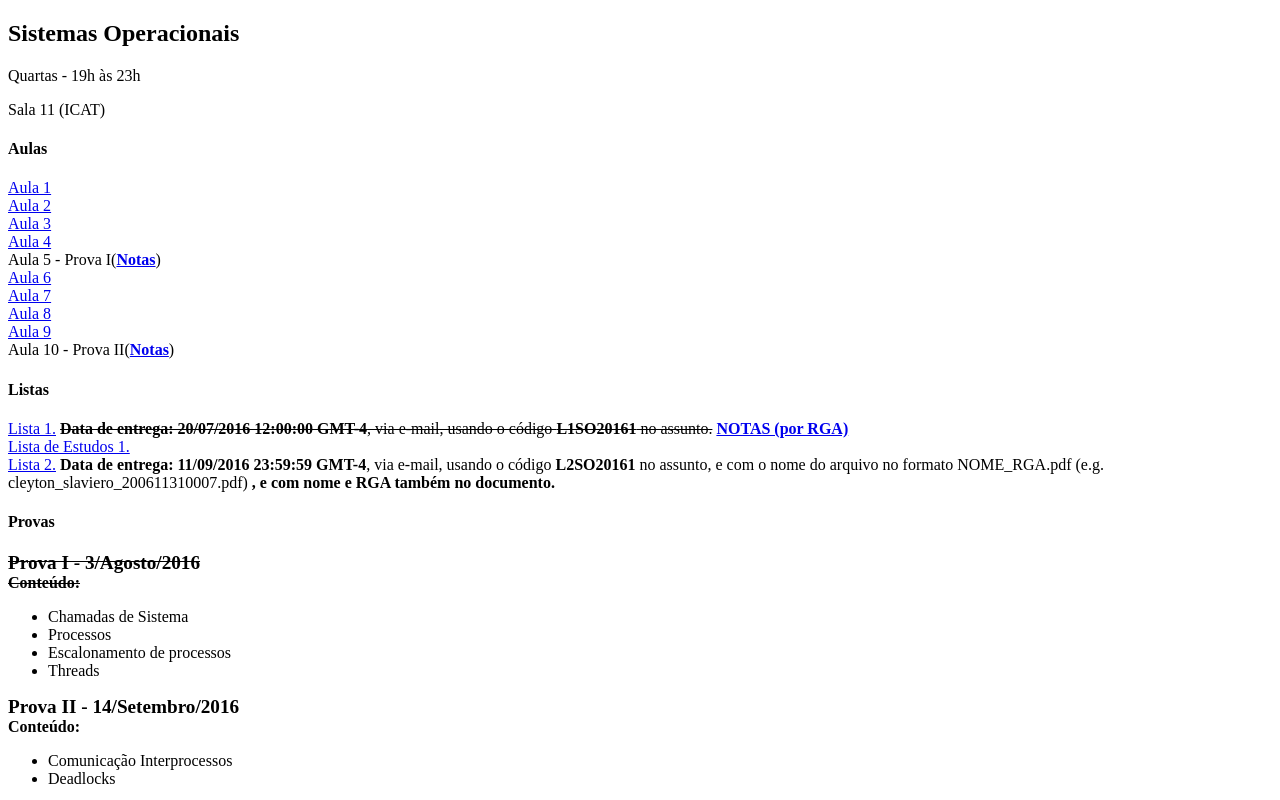
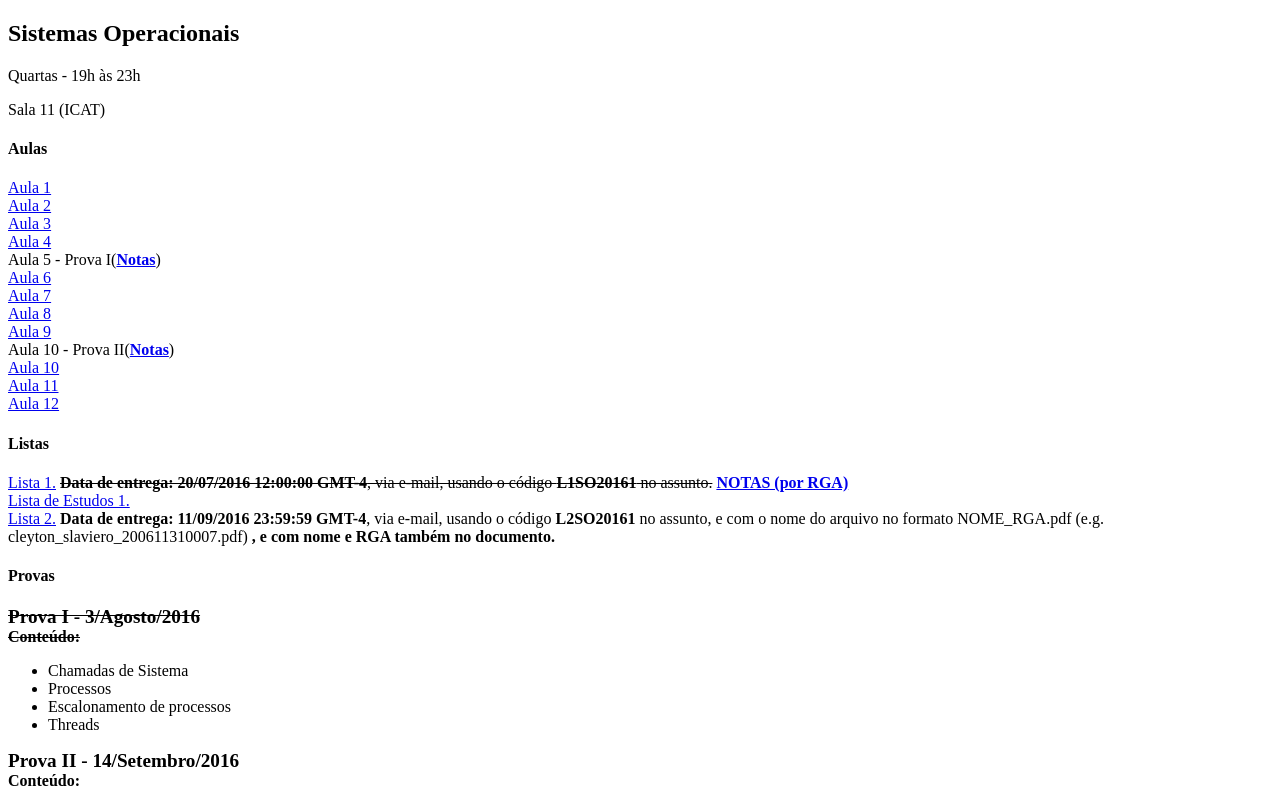
Before and after one commit to cslaviero/cslaviero.github.io, a plain HTML site: page ufmt/index.html in a window 1280 px wide. Shown: the top 800 px of the page. Drawn offline with Linux system fonts and the light colour scheme.

Commit message:
update so

```diff
--- a/ufmt/index.html
+++ b/ufmt/index.html
@@ -25,6 +25,9 @@
         <a href='so/aulas/aula8.pdf'>Aula 8</a><br>
         <a href='so/aulas/aula9.pdf'>Aula 9</a><br>
         Aula 10 - Prova II(<strong><a href='so/provas/p2-notas.pdf'>Notas</a></strong>)<br>
+        <a href='so/aulas/aula10.pdf'>Aula 10</a><br>
+        <a href='so/aulas/aula11.pdf'>Aula 11</a><br>
+        <a href='so/aulas/aula12.pdf'>Aula 12</a><br>
       </div>
       <div class='listas'>
         <h4> Listas </h4>
```
Also changed, not shown: 3 other files.
